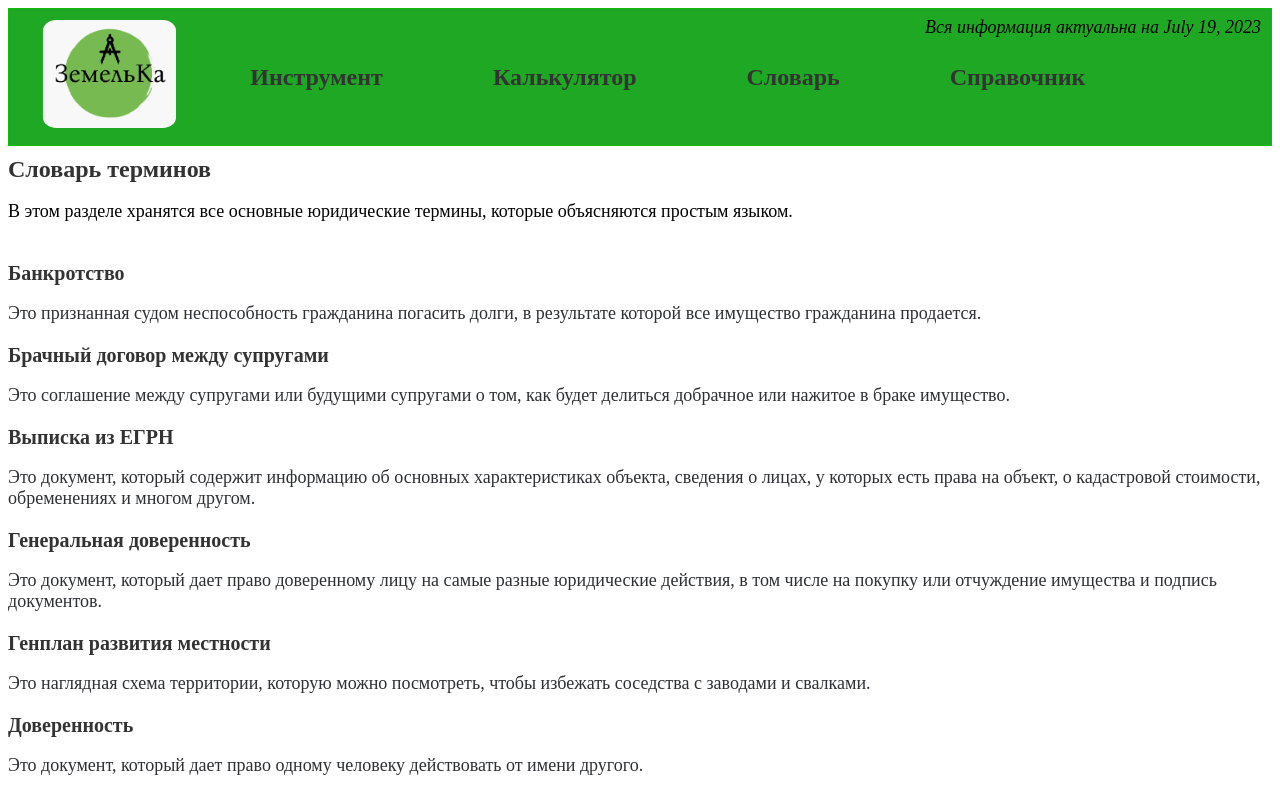
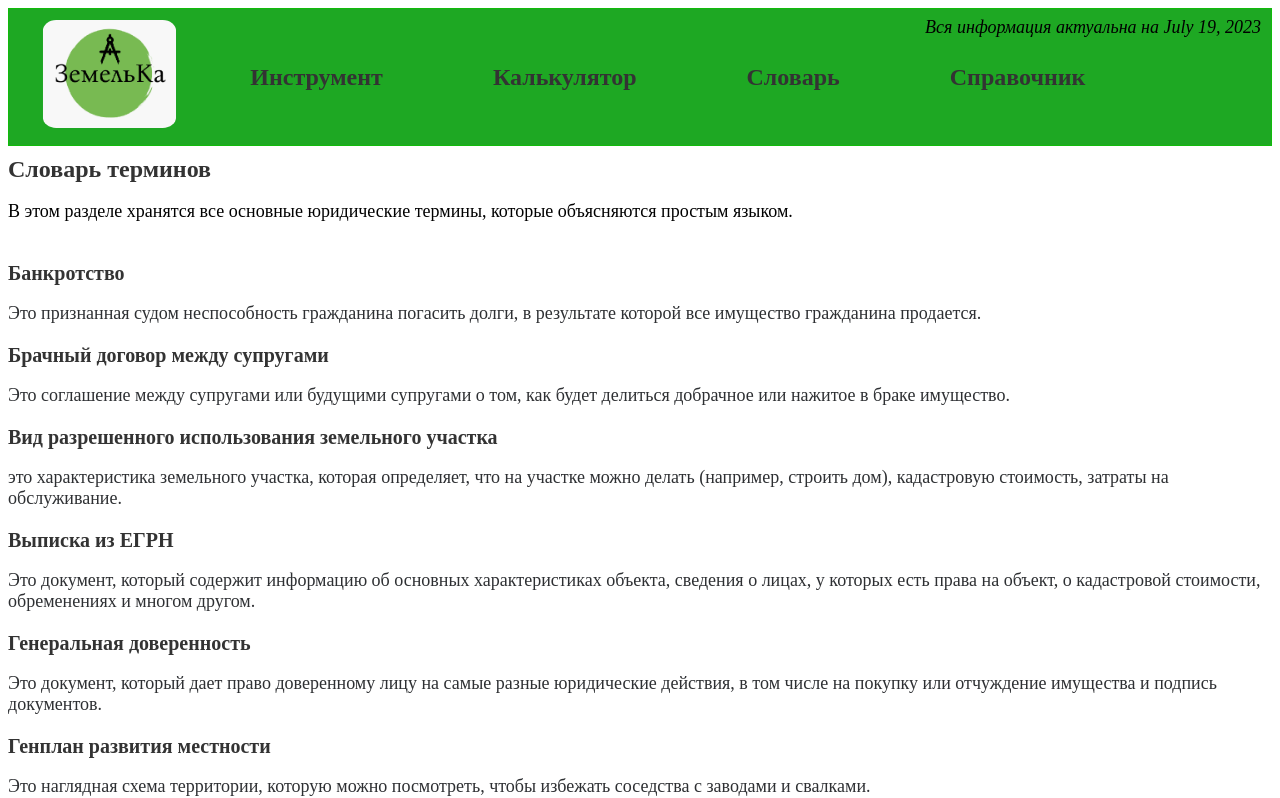
Before and after one commit to IvanTvardovsky/KP_deployment, a React (Create React App) app: page /dictionary in a window 1280 px wide. Shown: the top 798 px of the page. Built offline with nearby package versions, Linux system fonts and the light colour scheme.

Commit message:
typos + risk12 not working

```diff
--- a/src/components/links/handbookMaterials/glossary.js
+++ b/src/components/links/handbookMaterials/glossary.js
@@ -18,6 +18,11 @@ class Glossary extends React.Component {
             <h2 className="term">Брачный договор между супругами</h2>
             <p className="definition bigger">Это соглашение между супругами или будущими супругами о том, как будет
                делиться добрачное или нажитое в браке имущество.</p>
+
+            <h2 className="term">Вид разрешенного использования земельного участка</h2>
+            <p className="definition bigger">это характеристика земельного участка, которая определяет, что на участке
+               можно делать (например, строить дом), кадастровую стоимость, затраты на обслуживание.
+            </p>
 
             <h2 className="term">Выписка из ЕГРН</h2>
             <p className="definition bigger">Это документ, который содержит информацию об основных характеристиках
```
